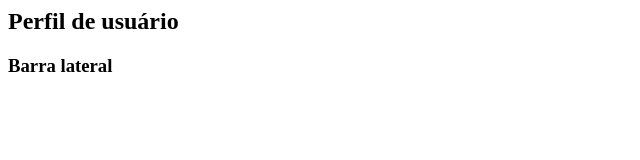
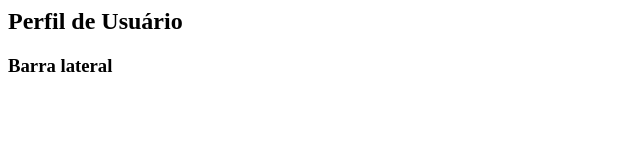
Before and after one commit to mksantos98/Projeto-Bullseye, a plain HTML site: page pages/profile/index.html in a window 1280 px wide. Shown: the full height of the page, 0-640 px from the left. Drawn offline with Linux system fonts and the light colour scheme.

Commit message:
Deixando no meu estilo

```diff
--- a/pages/profile/index.html
+++ b/pages/profile/index.html
@@ -1,6 +1,6 @@
 <article>
 
-    <h2>Perfil de <span id="userName">usuário</span></h2>
+    <h2>Perfil de <span id="userName">Usuário</span></h2>
     <div id="userProfile"></div>
 
 </article>
```
Also changed, not shown: assets/background_1080_720_purple.jpg, assets/user.png, assets/user01.jpg.
